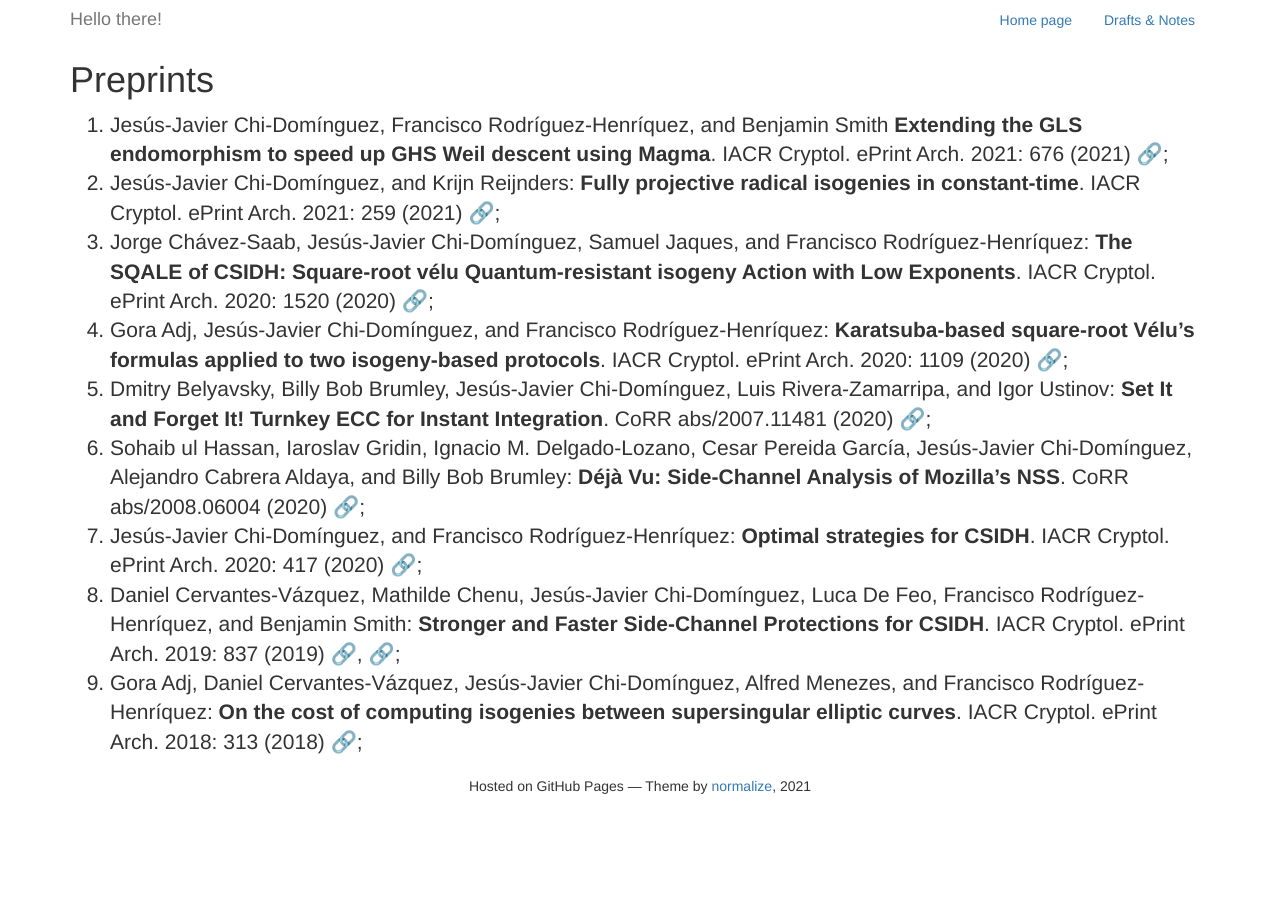
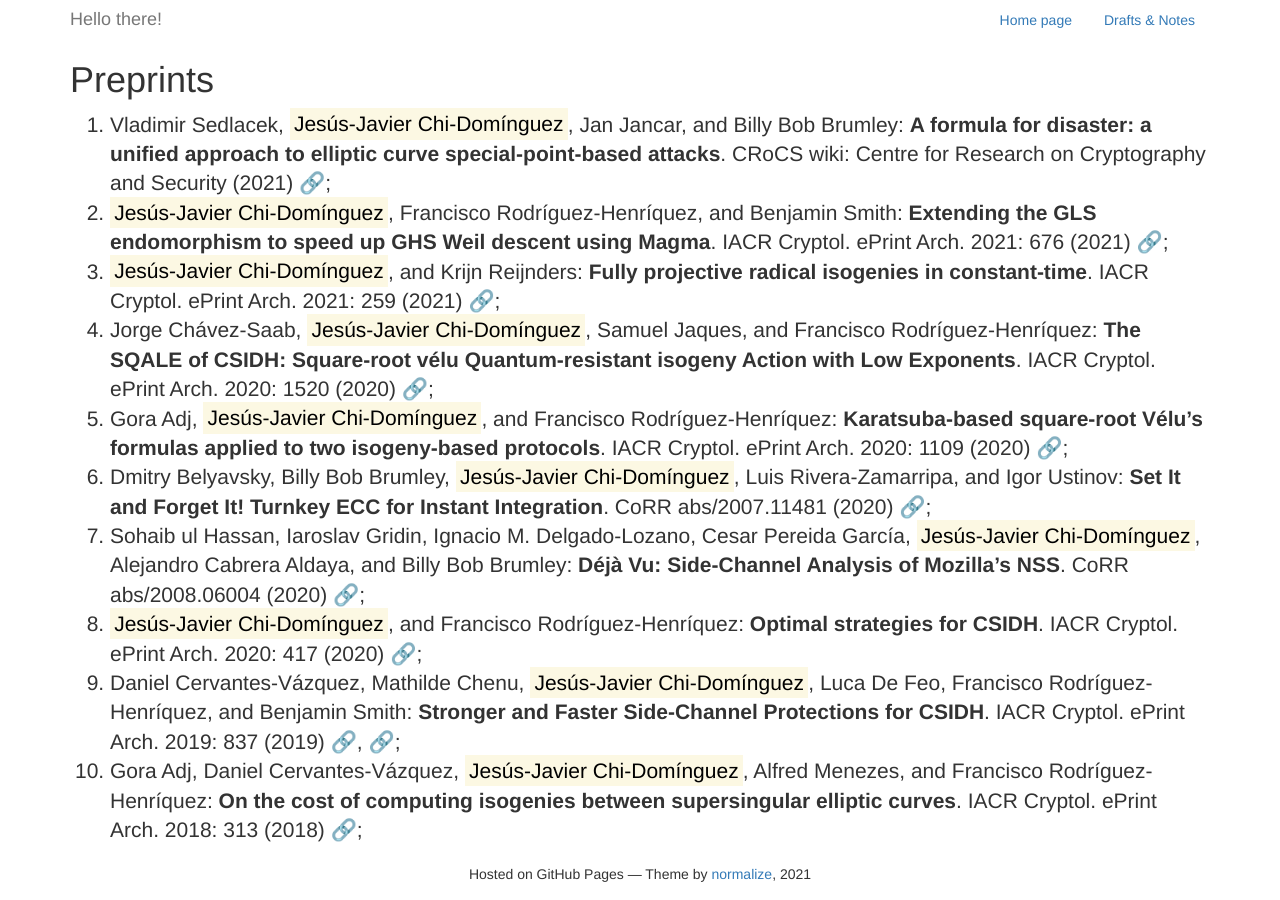
Before and after one commit to JJChiDguez/JJChiDguez.github.io, a Jekyll site: the page built from docs/preprints.md, in a window 1280 px wide. Built offline with Jekyll 4.4.1, drawn with Linux system fonts in a browser that asks for light colours.

Commit message:
update: added new preprint and code

```diff
--- a/docs/preprints.md
+++ b/docs/preprints.md
@@ -6,12 +6,13 @@
 
 # Preprints
 
-1. Jes&uacute;s-Javier Chi-Dom&iacute;nguez, Francisco Rodr&iacute;guez-Henr&iacute;quez, and Benjamin Smith **Extending the GLS endomorphism to speed up GHS Weil descent using Magma**. IACR Cryptol. ePrint Arch. 2021: 676 (2021) [&#128279;](https://eprint.iacr.org/2021/676);
-2. Jes&uacute;s-Javier Chi-Dom&iacute;nguez, and Krijn Reijnders: **Fully projective radical isogenies in constant-time**. IACR Cryptol. ePrint Arch. 2021: 259 (2021) [&#128279;](https://eprint.iacr.org/2021/259);
-3. Jorge Ch&aacute;vez-Saab, Jes&uacute;s-Javier Chi-Dom&iacute;nguez, Samuel Jaques, and Francisco Rodr&iacute;guez-Henr&iacute;quez: **The SQALE of CSIDH: Square-root v&eacute;lu Quantum-resistant isogeny Action with Low Exponents**. IACR Cryptol. ePrint Arch. 2020: 1520 (2020) [&#128279;](https://eprint.iacr.org/2020/1520);
-4. Gora Adj, Jes&uacute;s-Javier Chi-Dom&iacute;nguez, and Francisco Rodr&iacute;guez-Henr&iacute;quez: **Karatsuba-based square-root Vélu’s formulas applied to two isogeny-based protocols**. IACR Cryptol. ePrint Arch. 2020: 1109 (2020) [&#128279;](https://eprint.iacr.org/2020/1109);
-5. Dmitry Belyavsky, Billy Bob Brumley, Jes&uacute;s-Javier Chi-Dom&iacute;nguez, Luis Rivera-Zamarripa, and Igor Ustinov: **Set It and Forget It! Turnkey ECC for Instant Integration**. CoRR abs/2007.11481 (2020) [&#128279;](https://arxiv.org/abs/2007.11481);
-6. Sohaib ul Hassan, Iaroslav Gridin, Ignacio M. Delgado-Lozano, Cesar Pereida Garc&iacute;a, Jes&uacute;s-Javier Chi-Dom&iacute;nguez, Alejandro Cabrera Aldaya, and Billy Bob Brumley: **D&eacute;j&agrave; Vu: Side-Channel Analysis of Mozilla's NSS**. CoRR abs/2008.06004 (2020) [&#128279;](https://arxiv.org/abs/2008.06004);
-7. Jes&uacute;s-Javier Chi-Dom&iacute;nguez, and Francisco Rodr&iacute;guez-Henr&iacute;quez: **Optimal strategies for CSIDH**. IACR Cryptol. ePrint Arch. 2020: 417 (2020) [&#128279;](https://eprint.iacr.org/2020/417);
-8. Daniel Cervantes-V&aacute;zquez, Mathilde Chenu, Jes&uacute;s-Javier Chi-Dom&iacute;nguez, Luca De Feo, Francisco Rodr&iacute;guez-Henr&iacute;quez, and Benjamin Smith: **Stronger and Faster Side-Channel Protections for CSIDH**. IACR Cryptol. ePrint Arch. 2019: 837 (2019) [&#128279;](https://eprint.iacr.org/2019/837), [&#128279;](https://arxiv.org/abs/1907.08704);
-9. Gora Adj, Daniel Cervantes-V&aacute;zquez, Jes&uacute;s-Javier Chi-Dom&iacute;nguez, Alfred Menezes, and Francisco Rodr&iacute;guez-Henr&iacute;quez: **On the cost of computing isogenies between supersingular elliptic curves**. IACR Cryptol. ePrint Arch. 2018: 313 (2018) [&#128279;](https://eprint.iacr.org/2018/313);
+1. Vladimir Sedlacek, <mark>Jes&uacute;s-Javier Chi-Dom&iacute;nguez</mark>, Jan Jancar, and Billy Bob Brumley: **A formula for disaster: a unified approach to elliptic curve special-point-based attacks**. CRoCS wiki: Centre for Research on Cryptography and Security (2021) [&#128279;](https://crocs.fi.muni.cz/public/papers/formulas_asiacrypt21);
+2. <mark>Jes&uacute;s-Javier Chi-Dom&iacute;nguez</mark>, Francisco Rodr&iacute;guez-Henr&iacute;quez, and Benjamin Smith: **Extending the GLS endomorphism to speed up GHS Weil descent using Magma**. IACR Cryptol. ePrint Arch. 2021: 676 (2021) [&#128279;](https://eprint.iacr.org/2021/676);
+3. <mark>Jes&uacute;s-Javier Chi-Dom&iacute;nguez</mark>, and Krijn Reijnders: **Fully projective radical isogenies in constant-time**. IACR Cryptol. ePrint Arch. 2021: 259 (2021) [&#128279;](https://eprint.iacr.org/2021/259);
+4. Jorge Ch&aacute;vez-Saab, <mark>Jes&uacute;s-Javier Chi-Dom&iacute;nguez</mark>, Samuel Jaques, and Francisco Rodr&iacute;guez-Henr&iacute;quez: **The SQALE of CSIDH: Square-root v&eacute;lu Quantum-resistant isogeny Action with Low Exponents**. IACR Cryptol. ePrint Arch. 2020: 1520 (2020) [&#128279;](https://eprint.iacr.org/2020/1520);
+5. Gora Adj, <mark>Jes&uacute;s-Javier Chi-Dom&iacute;nguez</mark>, and Francisco Rodr&iacute;guez-Henr&iacute;quez: **Karatsuba-based square-root Vélu’s formulas applied to two isogeny-based protocols**. IACR Cryptol. ePrint Arch. 2020: 1109 (2020) [&#128279;](https://eprint.iacr.org/2020/1109);
+6. Dmitry Belyavsky, Billy Bob Brumley, <mark>Jes&uacute;s-Javier Chi-Dom&iacute;nguez</mark>, Luis Rivera-Zamarripa, and Igor Ustinov: **Set It and Forget It! Turnkey ECC for Instant Integration**. CoRR abs/2007.11481 (2020) [&#128279;](https://arxiv.org/abs/2007.11481);
+7. Sohaib ul Hassan, Iaroslav Gridin, Ignacio M. Delgado-Lozano, Cesar Pereida Garc&iacute;a, <mark>Jes&uacute;s-Javier Chi-Dom&iacute;nguez</mark>, Alejandro Cabrera Aldaya, and Billy Bob Brumley: **D&eacute;j&agrave; Vu: Side-Channel Analysis of Mozilla's NSS**. CoRR abs/2008.06004 (2020) [&#128279;](https://arxiv.org/abs/2008.06004);
+8. <mark>Jes&uacute;s-Javier Chi-Dom&iacute;nguez</mark>, and Francisco Rodr&iacute;guez-Henr&iacute;quez: **Optimal strategies for CSIDH**. IACR Cryptol. ePrint Arch. 2020: 417 (2020) [&#128279;](https://eprint.iacr.org/2020/417);
+9. Daniel Cervantes-V&aacute;zquez, Mathilde Chenu, <mark>Jes&uacute;s-Javier Chi-Dom&iacute;nguez</mark>, Luca De Feo, Francisco Rodr&iacute;guez-Henr&iacute;quez, and Benjamin Smith: **Stronger and Faster Side-Channel Protections for CSIDH**. IACR Cryptol. ePrint Arch. 2019: 837 (2019) [&#128279;](https://eprint.iacr.org/2019/837), [&#128279;](https://arxiv.org/abs/1907.08704);
+10. Gora Adj, Daniel Cervantes-V&aacute;zquez, <mark>Jes&uacute;s-Javier Chi-Dom&iacute;nguez</mark>, Alfred Menezes, and Francisco Rodr&iacute;guez-Henr&iacute;quez: **On the cost of computing isogenies between supersingular elliptic curves**. IACR Cryptol. ePrint Arch. 2018: 313 (2018) [&#128279;](https://eprint.iacr.org/2018/313);
```
Also changed, not shown: docs/publications.md (+8 -8 lines), docs/repositories.md (+5 -3 lines), 3 other files.
